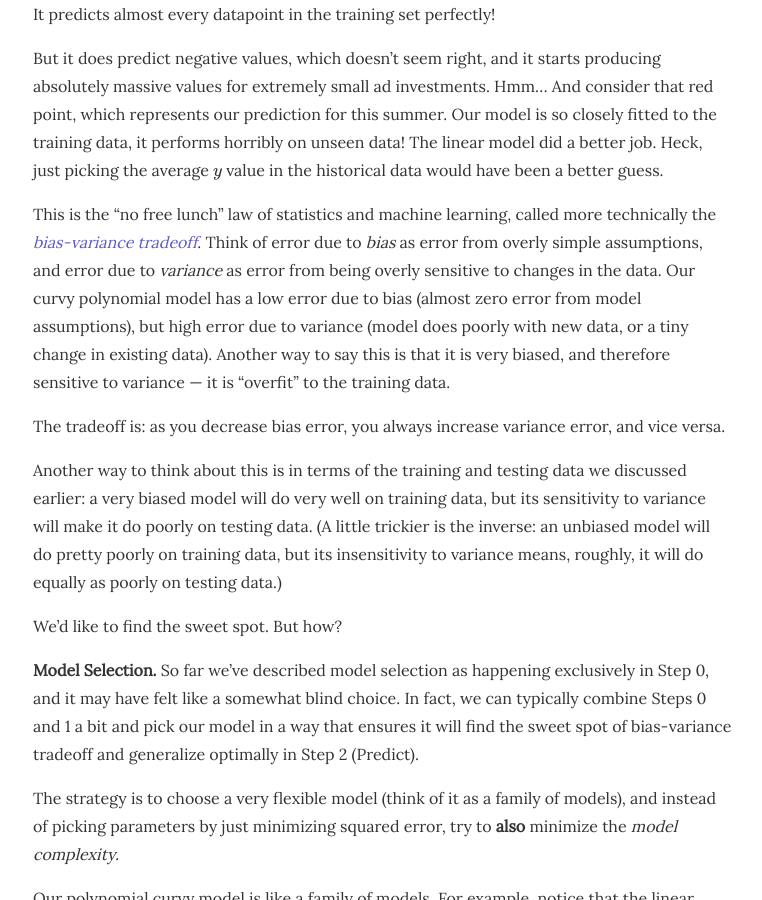
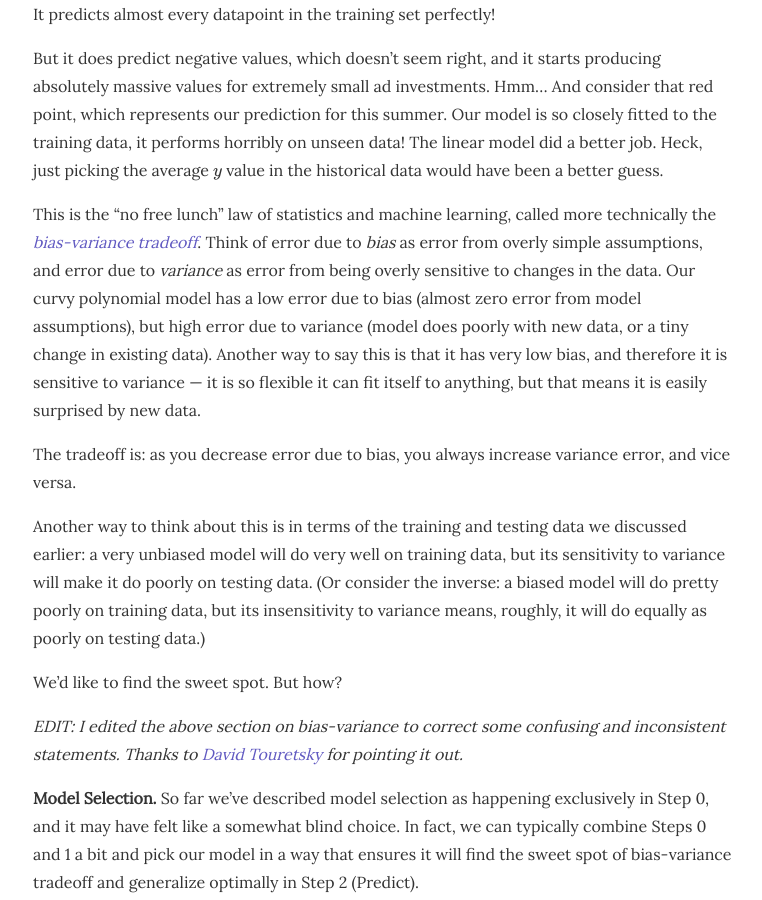
Before and after one commit to stmorse/stmorse.github.io, a Jekyll site: the page built from _posts/2020-04-03-ai-3.md, in a window 1280 px wide and 900 px high, scrolled down 2527 px. Shown: the whole window, without its empty margins (257-1019 px from the left). Built offline with Jekyll 4.4.1, drawn with Linux system fonts in a browser that asks for light colours; nearby versions of some CDN libraries; formulas are drawn with MathJax 3.

Commit message:
ai 3 corrections

```diff
--- a/_posts/2020-04-03-ai-3.md
+++ b/_posts/2020-04-03-ai-3.md
@@ -65,13 +65,15 @@
 
 But it does predict negative values, which doesn't seem right, and it starts producing absolutely massive values for extremely small ad investments.  Hmm...  And consider that red point, which represents our prediction for this summer.  Our model is so closely fitted to the training data, it performs horribly on unseen data!  The linear model did a better job.  Heck, just picking the average $$y$$ value in the historical data would have been a better guess.
 
-This is the "no free lunch" law of statistics and machine learning, called more technically the [*bias-variance tradeoff*](https://en.wikipedia.org/wiki/Bias–variance_tradeoff).  Think of error due to *bias* as error from overly simple assumptions, and error due to *variance* as error from being overly sensitive to changes in the data.  Our curvy polynomial model has a low error due to bias (almost zero error from model assumptions), but high error due to variance (model does poorly with new data, or a tiny change in existing data).  Another way to say this is that it is very biased, and therefore sensitive to variance --- it is "overfit" to the training data.
+This is the "no free lunch" law of statistics and machine learning, called more technically the [*bias-variance tradeoff*](https://en.wikipedia.org/wiki/Bias–variance_tradeoff).  Think of error due to *bias* as error from overly simple assumptions, and error due to *variance* as error from being overly sensitive to changes in the data.  Our curvy polynomial model has a low error due to bias (almost zero error from model assumptions), but high error due to variance (model does poorly with new data, or a tiny change in existing data).  Another way to say this is that it has very low bias, and therefore it is sensitive to variance --- it is so flexible it can fit itself to anything, but that means it is easily surprised by new data.
 
-The tradeoff is: as you decrease bias error, you always increase variance error, and vice versa.
+The tradeoff is: as you decrease error due to bias, you always increase variance error, and vice versa.
 
-Another way to think about this is in terms of the training and testing data we discussed earlier:  a very biased model will do very well on training data, but its sensitivity to variance will make it do poorly on testing data.  (A little trickier is the inverse:  an unbiased model will do pretty poorly on training data, but its insensitivity to variance means, roughly, it will do equally as poorly on testing data.)
+Another way to think about this is in terms of the training and testing data we discussed earlier:  a very unbiased model will do very well on training data, but its sensitivity to variance will make it do poorly on testing data.  (Or consider the inverse: a biased model will do pretty poorly on training data, but its insensitivity to variance means, roughly, it will do equally as poorly on testing data.)
 
 We'd like to find the sweet spot.  But how?
+
+*EDIT: I edited the above section on bias-variance to correct some confusing and inconsistent statements.  Thanks to [David Touretsky](https://www.cs.cmu.edu/~dst/) for pointing it out.*
 
 
 **Model Selection.**  So far we've described model selection as happening exclusively in Step 0, and it may have felt like a somewhat blind choice.  In fact, we can typically combine Steps 0 and 1 a bit and pick our model in a way that ensures it will find the sweet spot of bias-variance tradeoff and generalize optimally in Step 2 (Predict).
```
